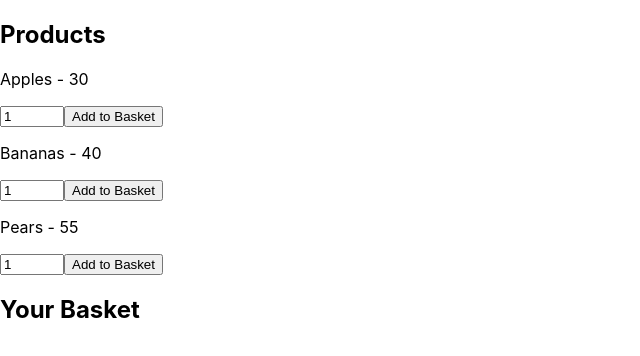
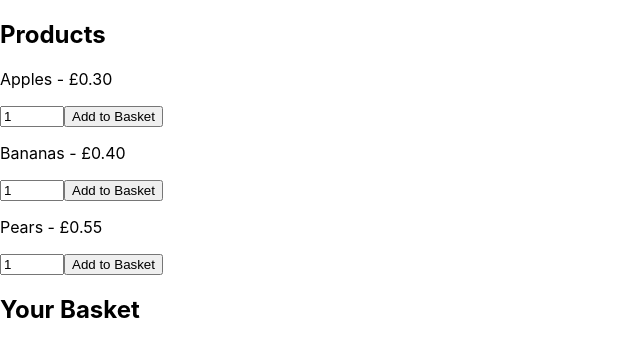
Before and after one commit to samthidny/react-shop-test, a React (Create React App) app: page / in a window 1280 px wide. Shown: the top 356 px of the page, without its empty margins (0-640 px from the left). Built offline with nearby package versions, Linux system fonts and the light colour scheme.

Commit message:
add currency and tidy up

```diff
--- a/src/App.js
+++ b/src/App.js
@@ -35,7 +35,7 @@ function App() {
 
 
   useEffect(() => {
-    console.log('useEffect basket changed', basket);
+    console.log('useEffect basket changed', basket.length);
   }, [basket])
 
   return (
--- a/src/Basket.js
+++ b/src/Basket.js
@@ -1,5 +1,5 @@
-import React from 'react'
-import BasketItem from './BasketItem'
+import React from 'react';
+import BasketItem from './BasketItem';
 
 export default function Basket({ basket }) {
   return (
--- a/src/BasketItem.js
+++ b/src/BasketItem.js
@@ -1,9 +1,10 @@
-import React from 'react'
+import React from 'react';
 
 export default function BasketItem( {item } ) {
   return (
     <div>
       <p>Basket Item {item.name} -  {item.price} x {item.quantity}</p>
+
     </div>
   )
 }
--- a/src/Product.js
+++ b/src/Product.js
@@ -1,5 +1,6 @@
 import React from 'react';
 import { useState } from 'react';
+import { formatCurrency } from './utils';
 
 export default function Product( { item, addToBasket } ) {
 
@@ -20,7 +21,7 @@ export default function Product( { item, addToBasket } ) {
 
   return (
     <div>
-      <p>{product.name} - {product.price}</p>
+      <p>{product.name} - {formatCurrency(product.price)}</p>
       <input type="number" min="1" max="100" value={product.quantity} onChange={quantityChangeHandler}></input>
       <button onClick={addHandler}>Add to Basket</button>
     </div>
--- a/src/Products.js
+++ b/src/Products.js
@@ -1,4 +1,4 @@
-import React from 'react'
+import React from 'react';
 import Product from './Product';
 
 export default function Products( { products, addToBasket, onQuantityChange } ) {
--- /dev/null
+++ b/src/utils.js
@@ -0,0 +1,12 @@
+const GBPFormatter = new Intl.NumberFormat('en-US', {
+  style: 'currency',
+  currency: 'GBP',
+  minimumFractionDigits: 2,
+  maximumFractionDigits: 2
+});
+
+const formatCurrency = (n) => {
+  return GBPFormatter.format(n / 100);
+}
+
+export { formatCurrency };
```
